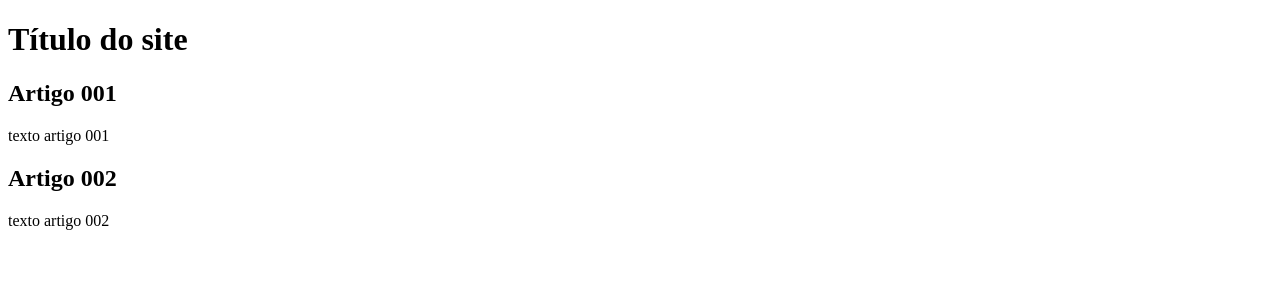
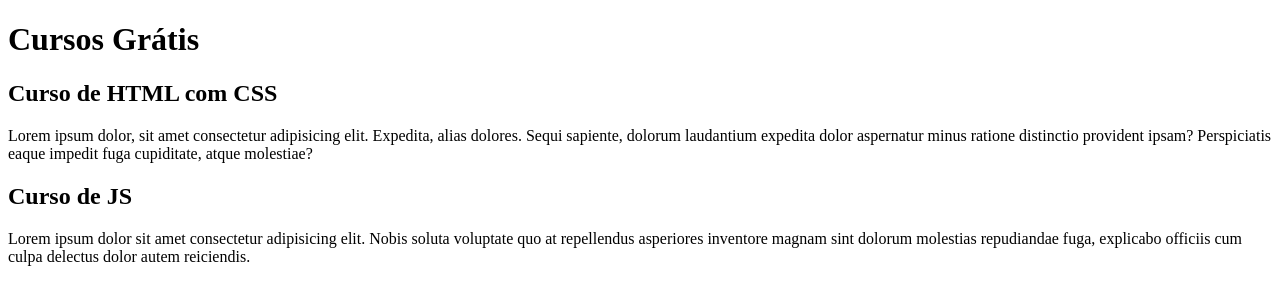
Before and after one commit to AthosChavesLopesdeAlmeida/branchtest, a plain HTML site: page index.html in a window 1280 px wide. Drawn offline with Linux system fonts and the light colour scheme.

Commit message:
Commitando na branch conteudo

```diff
--- a/index.html
+++ b/index.html
@@ -8,15 +8,15 @@
 <body>
   <main>
     <header>
-      <h1>Título do site</h1>
+      <h1>Cursos Grátis</h1>
     </header>
     <article>
-      <h2>Artigo 001</h2>
-      <p>texto artigo 001</p>
+      <h2>Curso de HTML com CSS</h2>
+      <p>Lorem ipsum dolor, sit amet consectetur adipisicing elit. Expedita, alias dolores. Sequi sapiente, dolorum laudantium expedita dolor aspernatur minus ratione distinctio provident ipsam? Perspiciatis eaque impedit fuga cupiditate, atque molestiae?</p>
     </article>
     <article>
-      <h2>Artigo 002</h2>
-      <p>texto artigo 002</p>
+      <h2>Curso de JS</h2>
+      <p>Lorem ipsum dolor sit amet consectetur adipisicing elit. Nobis soluta voluptate quo at repellendus asperiores inventore magnam sint dolorum molestias repudiandae fuga, explicabo officiis cum culpa delectus dolor autem reiciendis.</p>
     </article>
   </main>
 </body>
```
